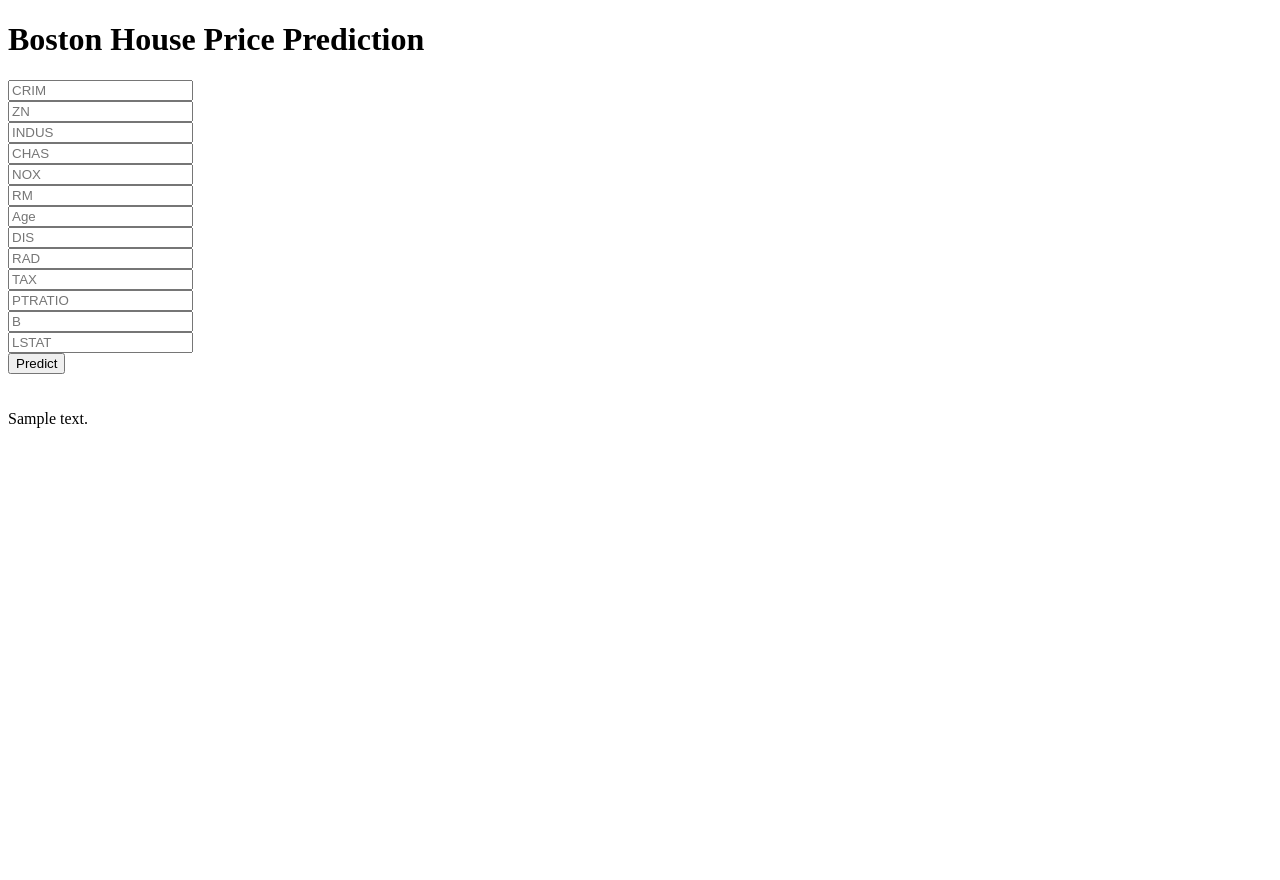
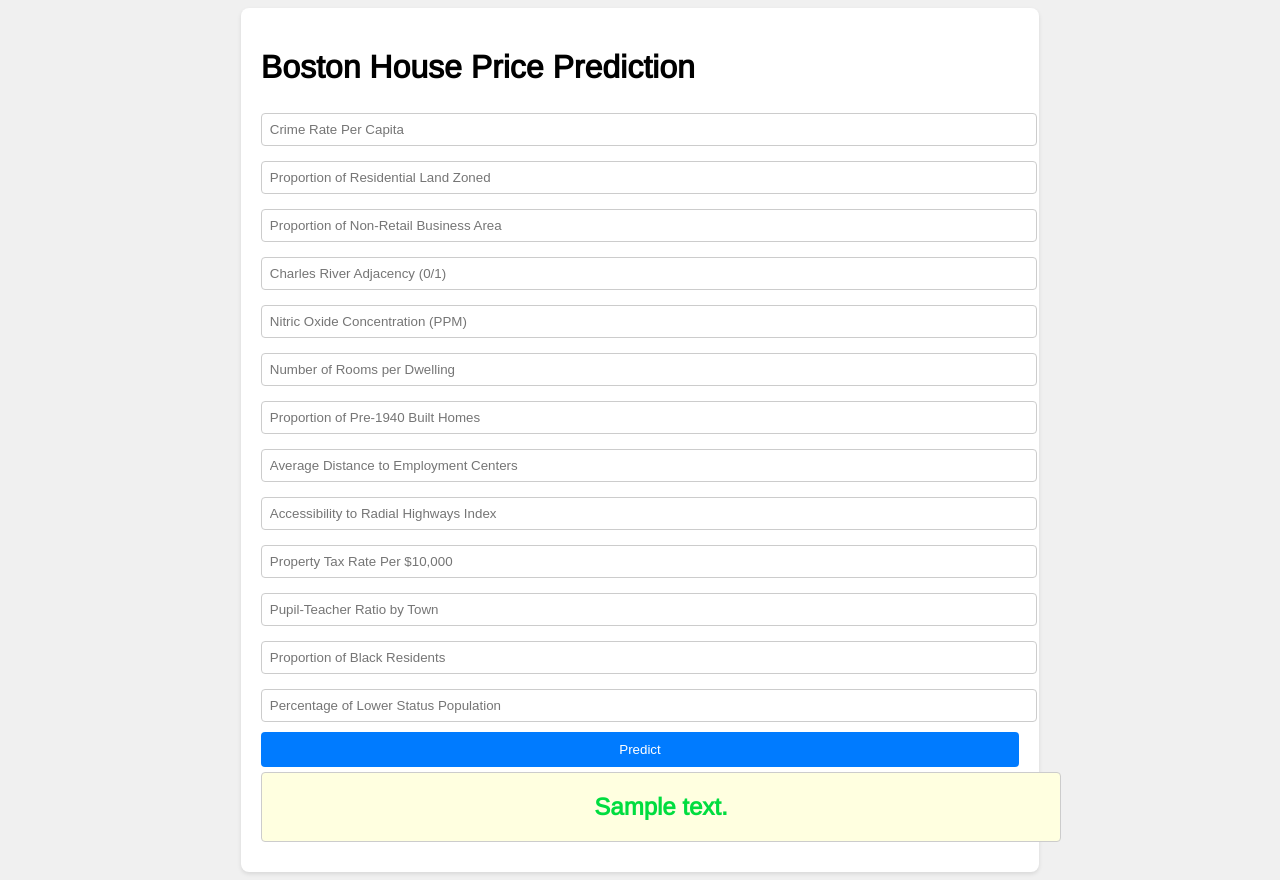
Before and after one commit to dyavadi8769/Boston_Housing_Price_Prediction, a Flask app: template templates/home.html in a window 1280 px wide. Before the commit the page ends 428 px from the top, so only its background shows below. Run offline with Flask 3, Linux system fonts and the light colour scheme; the template is opened without the code that fills it: most values are stand-ins (such as "Sample title", 1, 10 or a date in 2020); parts of the project's set-up code (start-up, migrations or seed data) failed here and were passed over.

Commit message:
HTML page is updated

```diff
--- a/app.py
+++ b/app.py
@@ -31,7 +31,7 @@ def predict():
     final_input = scal.transform(np.array(data).reshape(1,-1))
     print(final_input)
     output= regmodel.predict(final_input)[0]
-    return render_template("home.html", prediction_text="The Boston House price prediction is {}".format(output))
+    return render_template("home.html", prediction_text="The Boston House Price Prediction is {}".format(output))
 
 
 if __name__=="__main__":
--- a/templates/home.html
+++ b/templates/home.html
@@ -1,48 +1,75 @@
 <!DOCTYPE html>
-<html >
-
+<html>
 <head>
   <meta charset="UTF-8">
-  <title>ML API</title>
+  <title>Boston House Price Prediction</title>
   <link href='https://fonts.googleapis.com/css?family=Pacifico' rel='stylesheet' type='text/css'>
   <link href='https://fonts.googleapis.com/css?family=Arimo' rel='stylesheet' type='text/css'>
   <link href='https://fonts.googleapis.com/css?family=Hind:300' rel='stylesheet' type='text/css'>
   <link href='https://fonts.googleapis.com/css?family=Open+Sans+Condensed:300' rel='stylesheet' type='text/css'>
-
-
+  <style>
+    body {
+      font-family: 'Arimo', sans-serif;
+      background: #f0f0f0;
+    }
+    .login {
+      width: 60%;
+      margin: auto;
+      padding: 20px;
+      background-color: #fff;
+      border-radius: 8px;
+      box-shadow: 0 2px 4px rgba(0, 0, 0, 0.1);
+    }
+    input[type="text"], .prediction_text {
+      width: 100%;
+      padding: 8px;
+      margin-top: 5px;
+      margin-bottom: 10px;
+      border: 1px solid #ccc;
+      border-radius: 4px;
+    }
+    .prediction_text {
+      font-size: 24px; /* Larger font size for prediction text */
+      color: rgb(0, 221, 63); /* Change color to dark red for visibility */
+      font-weight: bold; /* Make the font bold */
+      padding: 20px; /* Larger padding for better visibility */
+      text-align: center; /* Center align the text */
+      background-color: #ffffe0; /* Light yellow background for emphasis */
+    }
+    button {
+      width: 100%;
+      padding: 10px;
+      background-color: #007bff;
+      color: white;
+      border: none;
+      border-radius: 4px;
+      cursor: pointer;
+    }
+    button:hover {
+      background-color: #0056b3;
+    }
+  </style>
 </head>
-
 <body>
   <div class="login">
     <h1>Boston House Price Prediction</h1>
-
-     <!-- Main Input For Receiving Query to our ML -->
-    <form action="{{ url_for('predict')}}"method="post">
-      <input type="text" name="CRIM" placeholder="CRIM" required="required" /><br>
-    	<input type="text" name="ZN" placeholder="ZN" required="required" /><br>
-        <input type="text" name="INDUS" placeholder="INDUS" required="required" /><br>
-        <input type="text" name="CHAS" placeholder="CHAS" required="required" /><br>
-        <input type="text" name="NOX" placeholder="NOX" required="required" /><br>
-        <input type="text" name="RM" placeholder="RM" required="required" /><br>
-        <input type="text" name="Age" placeholder="Age" required="required" /><br>
-        <input type="text" name="DIS" placeholder="DIS" required="required" /><br>
-        <input type="text" name="RAD" placeholder="RAD" required="required" /><br>
-        <input type="text" name="TAX" placeholder="TAX" required="required" /><br>
-        <input type="text" name="PTRATIO" placeholder="PTRATIO" required="required" /><br>
-        <input type="text" name="B" placeholder="B" required="required" /><br>
-        <input type="text" name="LSTAT" placeholder="LSTAT" required="required" /><br>
-
-
-
-        <button type="submit" class="btn btn-primary btn-block btn-large">Predict</button>
+    <form action="{{ url_for('predict')}}" method="post">
+      <input type="text" name="CRIM" placeholder="Crime Rate Per Capita" required="required">
+      <input type="text" name="ZN" placeholder="Proportion of Residential Land Zoned" required="required">
+      <input type="text" name="INDUS" placeholder="Proportion of Non-Retail Business Area" required="required">
+      <input type="text" name="CHAS" placeholder="Charles River Adjacency (0/1)" required="required">
+      <input type="text" name="NOX" placeholder="Nitric Oxide Concentration (PPM)" required="required">
+      <input type="text" name="RM" placeholder="Number of Rooms per Dwelling" required="required">
+      <input type="text" name="Age" placeholder="Proportion of Pre-1940 Built Homes" required="required">
+      <input type="text" name="DIS" placeholder="Average Distance to Employment Centers" required="required">
+      <input type="text" name="RAD" placeholder="Accessibility to Radial Highways Index" required="required">
+      <input type="text" name="TAX" placeholder="Property Tax Rate Per $10,000" required="required">
+      <input type="text" name="PTRATIO" placeholder="Pupil-Teacher Ratio by Town" required="required">
+      <input type="text" name="B" placeholder="Proportion of Black Residents" required="required">
+      <input type="text" name="LSTAT" placeholder="Percentage of Lower Status Population" required="required">
+      <button type="submit">Predict</button>
     </form>
-
-   <br>
-   <br>
-
-
+    <div class="prediction_text">{{ prediction_text }}</div> <!-- Styled prediction text -->
   </div>
- {{prediction_text}}
-
 </body>
 </html>
```
Also changed, not shown: README.md. Lines whose indentation alone changed are shown as unchanged.
